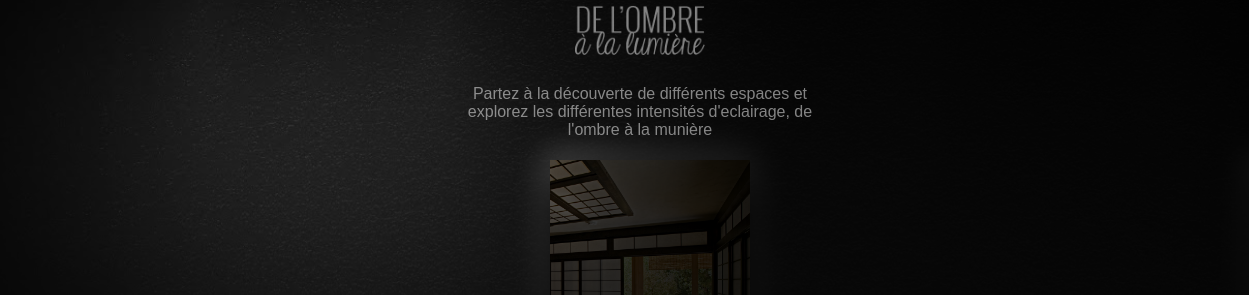
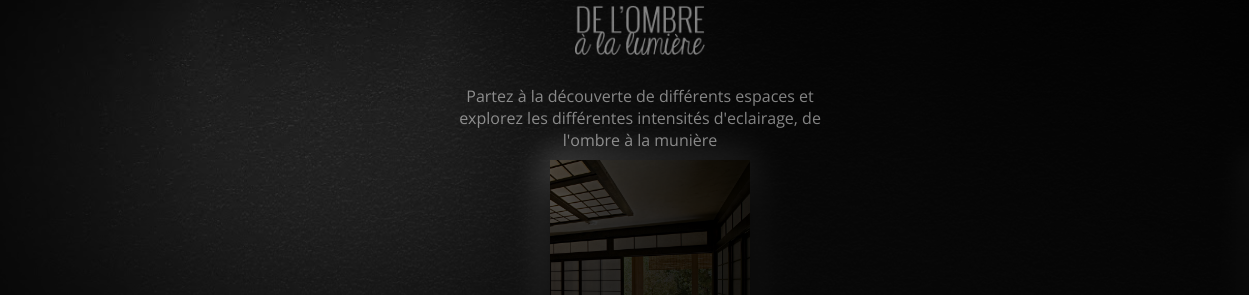
Before and after one commit to Mebrouk/ombre-lumiere, a plain HTML site: page Home/index.html in a window 1280 px wide. Shown: the part 121-416 px from the top of the page, 0-1249 px from the left. Drawn offline with nearby package versions, Linux system fonts and the light colour scheme.

Commit message:
Update Infos

```diff
--- a/Home/css/style.css
+++ b/Home/css/style.css
@@ -1,14 +1,9 @@
-@font-face {
-font-family: 'GreatVibes-Regular';
-src: url('../font/GreatVibes-Regular.otf');
-}
-
 *{margin: 0;padding: 0;}
 
 #container {
 	height: 100%;
 	width: 100%;
-	#overflow-x: scroll;
+	overflow-x: scroll;
 	min-height: 600px;
 }
 
@@ -66,13 +61,13 @@ src: url('../font/GreatVibes-Regular.otf');
 
 p{
 	margin-top: 30px;
-	font-family: GeosansLight, sans-serif;
+  	font-family: 'Open Sans', sans-serif;
 }
 
 #titre {
 	position: fixed;
 	text-align: center;
-	font-family: GreatVibes-Regular;
+  	font-family: 'Open Sans', sans-serif;
 	font-size: 40px;
 	color: #cccccc;
 	z-index: 1;
--- a/Home/index.html
+++ b/Home/index.html
@@ -2,10 +2,11 @@
 	"http://www.w3.org/TR/xhtml1/DTD/xhtml1-transitional.dtd">
 <html xmlns="http://www.w3.org/1999/xhtml" xml:lang="en" lang="en">
 <head>
-<meta http-equiv="Content-Type" content="text/html; charset=utf-8"/>
-<meta name="viewport" content="initial-scale=0.5" />
-<title>Mebrouk</title>
-<link rel="stylesheet" href="css/style.css" type="text/css" />
+        <meta http-equiv="Content-Type" content="text/html; charset=utf-8"/>
+        <meta name="viewport" content="initial-scale=0.5" />
+        <title>De l'Ombre à la Lumière</title>
+        <link rel="stylesheet" href="css/style.css" type="text/css" />
+        <link href='https://fonts.googleapis.com/css?family=Open+Sans:400,300,300italic,400italic,600,600italic,700,700italic,800,800italic' rel='stylesheet' type='text/css'>
 </head>
 <body>
     <div id="container">
```
Also changed, not shown: Shoji/index.html (+3 -3 lines), Home/img/2.png, Home/img/3.png.
